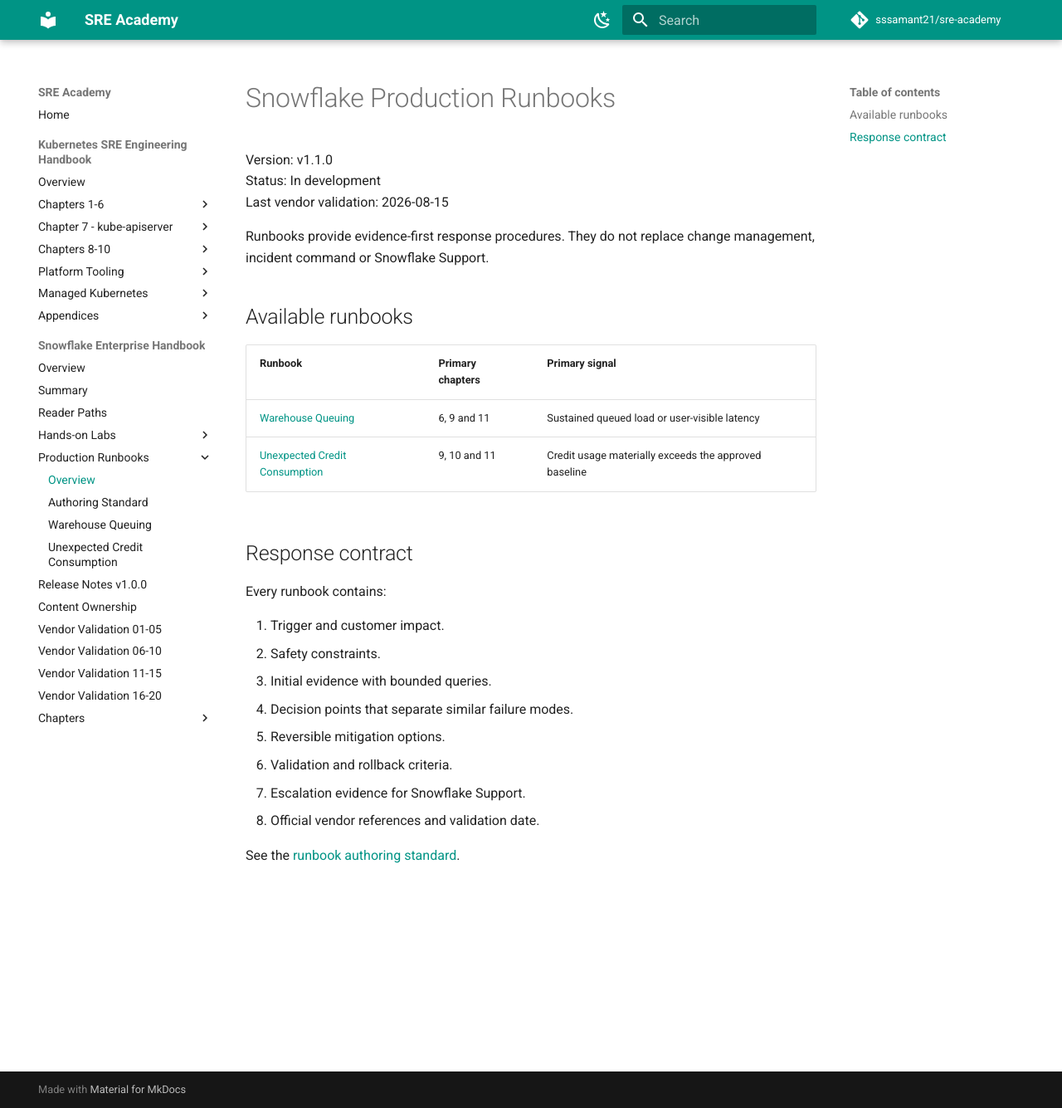
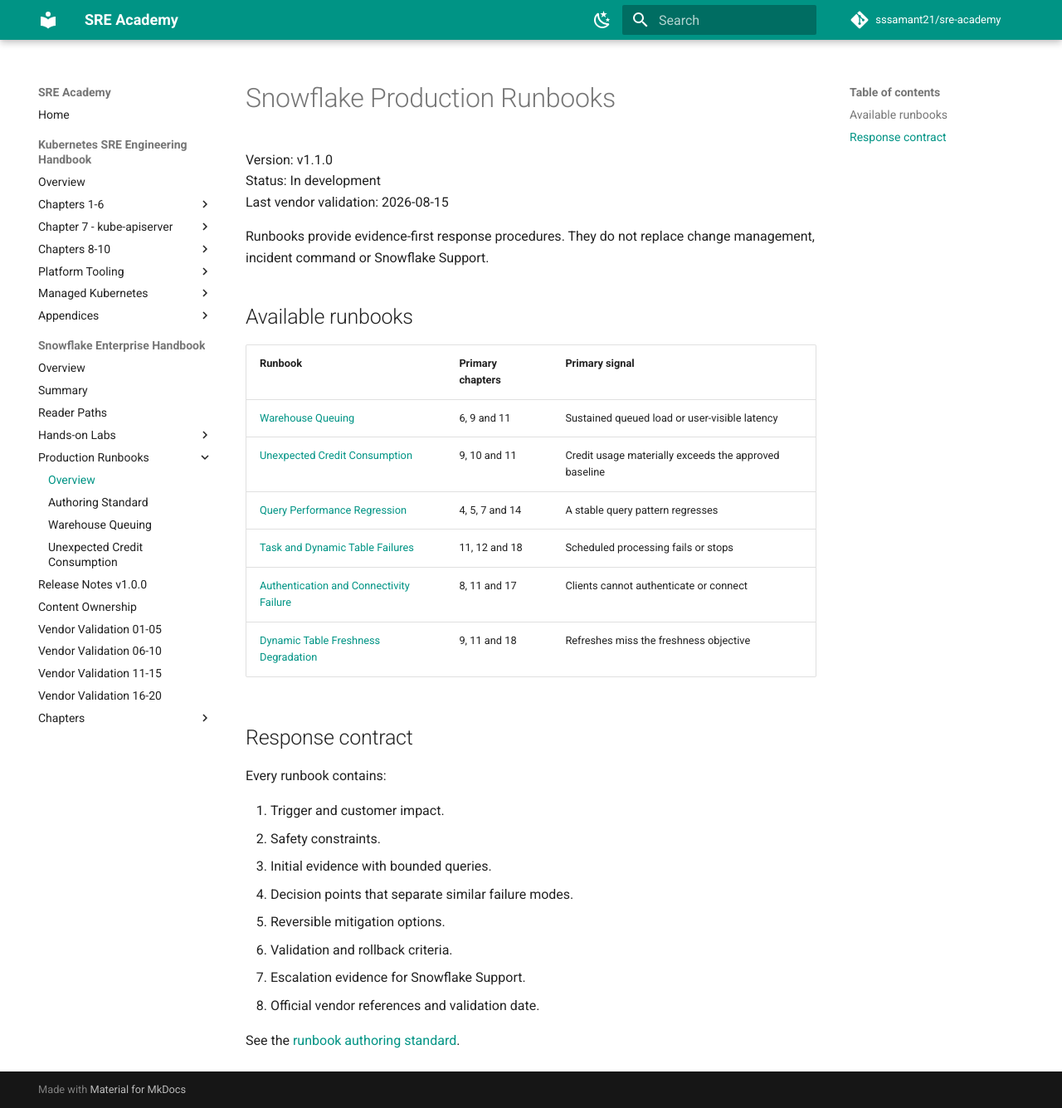
Before and after one commit to sssamant21/sre-academy, an MkDocs documentation site: the page built from docs/books/snowflake/runbooks/index.md, in a window 1280 px wide and 1335 px high. Shown: the whole window at 83% size. Built offline with MkDocs 1.6.1 and Material for MkDocs 9.7.7, drawn with Linux system fonts in a browser that asks for light colours; comment, search, counter and statistics services are not loaded.

Commit message:
docs(snowflake): expand production runbook catalog

```diff
--- a/docs/books/snowflake/runbooks/index.md
+++ b/docs/books/snowflake/runbooks/index.md
@@ -12,6 +12,10 @@
 |---|---|---|
 | [Warehouse Queuing](warehouse-queuing.md) | 6, 9 and 11 | Sustained queued load or user-visible latency |
 | [Unexpected Credit Consumption](unexpected-credit-consumption.md) | 9, 10 and 11 | Credit usage materially exceeds the approved baseline |
+| [Query Performance Regression](query-performance-regression.md) | 4, 5, 7 and 14 | A stable query pattern regresses |
+| [Task and Dynamic Table Failures](task-and-dynamic-table-failures.md) | 11, 12 and 18 | Scheduled processing fails or stops |
+| [Authentication and Connectivity Failure](authentication-and-connectivity.md) | 8, 11 and 17 | Clients cannot authenticate or connect |
+| [Dynamic Table Freshness Degradation](dynamic-table-freshness.md) | 9, 11 and 18 | Refreshes miss the freshness objective |
 
 ## Response contract
 
```
